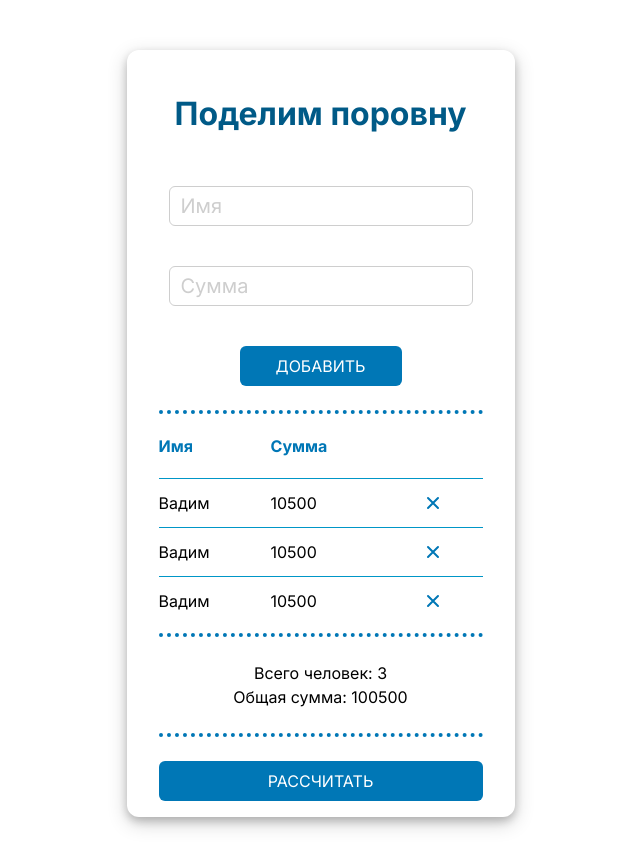
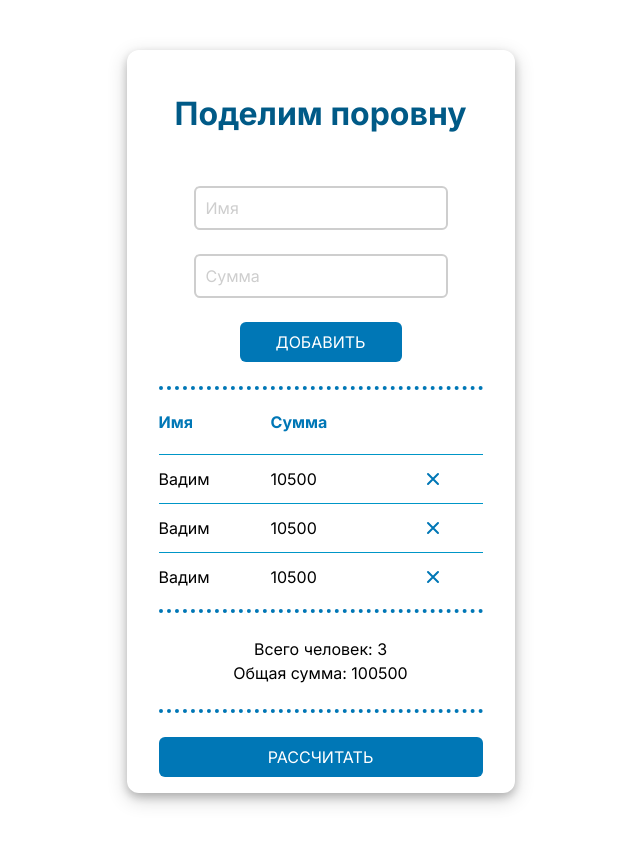
Before and after one commit to vgarbuzow/split-the-bill, a React (Vite) app: page / in a window 1280 px wide. Shown: the whole page, without its empty margins (312-952 px from the left). After the commit the page ends 843 px from the top, so only its background shows below. Built offline with nearby package versions, Linux system fonts and the light colour scheme.

Commit message:
Обновление css field

```diff
--- a/src/app/styles/globals.scss
+++ b/src/app/styles/globals.scss
@@ -5,7 +5,7 @@ body {
   padding: 50px 30px;
   font-family: 'Inter', sans-serif;
   line-height: 1.5;
-  font-size: var(--text-16);
+  font-size: var(--text-3);
 }
 
 input,
--- a/src/app/styles/variables.css
+++ b/src/app/styles/variables.css
@@ -6,10 +6,11 @@
 
   --font-bold: 700;
 
-  --text-14: 14px;
-  --text-16: 16px;
-  --text-20: 20px;
-  --text-24: 24px;
+  --text-1: 14px;
+  --text-2: 14px;
+  --text-3: 16px;
+  --text-4: 20px;
+  --text-5: 24px;
 
   --radius-sm: 6px;
   --radius-md: 12px;
--- a/src/features/debts/add/AddDebtForm.module.scss
+++ b/src/features/debts/add/AddDebtForm.module.scss
@@ -1,7 +1,7 @@
 .newDebt {
   display: flex;
   flex-direction: column;
-  row-gap: var(--space-7);
+  row-gap: var(--space-5);
   align-items: center;
   margin-bottom: var(--space-4);
 }
--- a/src/shared/ui/field/Field.module.scss
+++ b/src/shared/ui/field/Field.module.scss
@@ -1,49 +1,36 @@
 .field {
   position: relative;
 
-  &:has(.input:not(:placeholder-shown)) .label {
-    scale: 0.7;
-    translate: -2.8em -2.6em;
-  }
-}
-
-.label {
-  position: absolute;
-  top: 50%;
-  left: var(--space-3);
-  color: var(--color-gray);
-  translate: 0 -50%;
-  font-size: var(--text-20);
-  width: 100%;
-  pointer-events: none;
-}
-
-.input {
-  height: var(--control-height-md);
+  input {
+    padding: var(--space-2);
     border-radius: var(--radius-sm);
     border-color: var(--color-gray);
     border-style: solid;
-  font-size: var(--text-20);
-  border-width: 1px;
-  padding-left: var(--space-3);
-  width: 100%;
+    outline: none;
 
-  &:hover,
-  &:focus {
-    border-color: var(--color-primary);
-    outline: none;
+    &:hover {
+      border-color: var(--color-accent);
     }
 
     &:focus {
       border-color: var(--color-primary);
-    box-shadow: 0 0 0 1px var(--color-primary);
+    }
   }
 
-  &:focus:not(:placeholder-shown) + label  {
+  label {
+    position: absolute;
+    left: var(--space-2);
+    top: 10px;
+    color: var(--color-gray);
+    pointer-events: none;
+    background: white;
+    padding: 0 var(--space-1);
+  }
+
+  input:focus + label,
+  input:not(:placeholder-shown) + label {
+    top: -10px;
+    font-size: var(--text-1);
     color: var(--color-primary);
   }
-
-  &:not(:focus):not(:placeholder-shown) + label  {
-    color: black;
 }
-}
```
Lines whose indentation alone changed are shown as unchanged.
